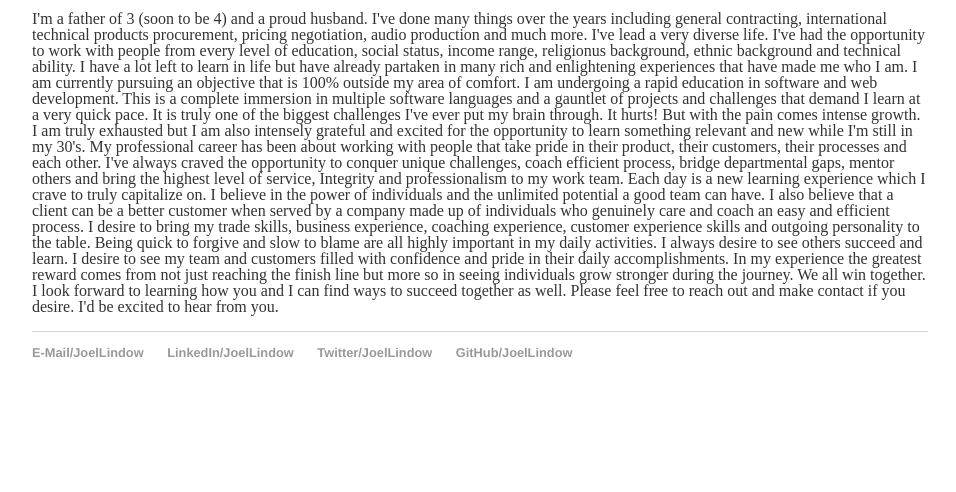
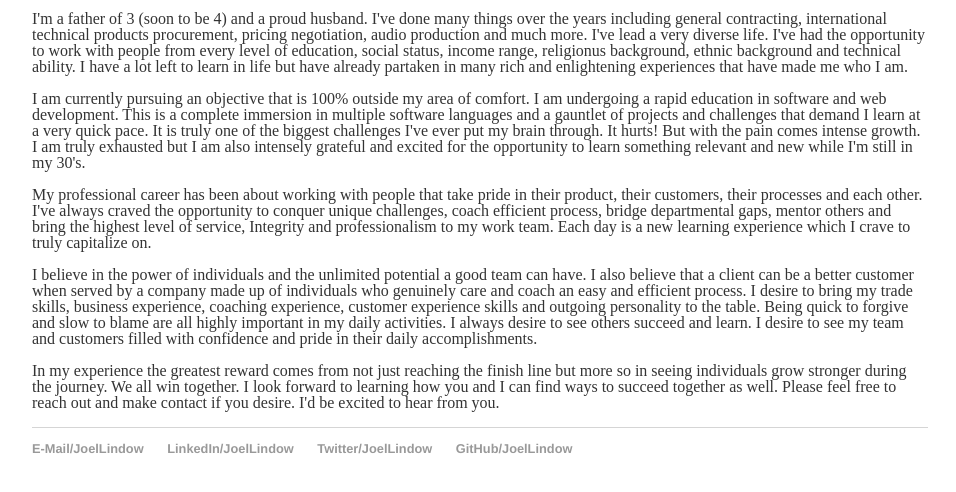
Before and after one commit to JoelLindow/joellindow.github.io, a plain HTML site: page index.html in a window 1280 px wide. Shown: the part 262-754 px from the top of the page, without its empty margins (160-1116 px from the left). Drawn offline with Linux system fonts and the light colour scheme.

Commit message:
index page updated with better spacing

```diff
--- a/index.html
+++ b/index.html
@@ -16,16 +16,16 @@
     		<div class="blurb">
 
 						<h1><img class="joelface1" src="https://scontent-lax3-1.xx.fbcdn.net/v/t1.0-9/17992339_10155260200255970_1316155246570587786_n.jpg?oh=620acc6b1a36e1e0e15be8ca1adbe900&oe=597F81A0" alt="Joel Pastel Portrait" /> Hi there, I'm Joel Lindow!</h1>
-				<p>I'm a father of 3 (soon to be 4) and a proud husband. I've done many things over the years including general contracting, international technical products procurement, pricing negotiation, audio production and much more. I've lead a very diverse life. I've had the opportunity to work with people from every level of education, social status, income range, religionus background, ethnic background and technical ability. I have a lot left to learn in life but have already partaken in many rich and enlightening experiences that have made me who I am.
+							<p>I'm a father of 3 (soon to be 4) and a proud husband. I've done many things over the years including general contracting, international technical products procurement, pricing negotiation, audio production and much more. I've lead a very diverse life. I've had the opportunity to work with people from every level of education, social status, income range, religionus background, ethnic background and technical ability. I have a lot left to learn in life but have already partaken in many rich and enlightening experiences that have made me who I am.</p>
 
-					I am currently pursuing an objective that is 100% outside my area of comfort. I am undergoing a rapid education in software and web development. This is a complete immersion in multiple software languages and a gauntlet of projects and challenges that demand I learn at a very quick pace. It is truly one of the biggest challenges I've ever put my brain through. It hurts! But with the pain comes intense growth. I am truly exhausted but I am also intensely grateful and excited for the opportunity to learn something relevant and new while I'm still in my 30's.
+							<p>I am currently pursuing an objective that is 100% outside my area of comfort. I am undergoing a rapid education in software and web development. This is a complete immersion in multiple software languages and a gauntlet of projects and challenges that demand I learn at a very quick pace. It is truly one of the biggest challenges I've ever put my brain through. It hurts! But with the pain comes intense growth. I am truly exhausted but I am also intensely grateful and excited for the opportunity to learn something relevant and new while I'm still in my 30's.</p>
 
-					My professional career has been about working with people that take pride in their product, their customers, their processes and each other. I've always craved the opportunity to conquer unique challenges, coach efficient process, bridge departmental gaps, mentor others and bring the highest level of service, Integrity  and professionalism to my work team. Each day is a new learning experience which I crave to truly capitalize on.
+							<p>My professional career has been about working with people that take pride in their product, their customers, their processes and each other. I've always craved the opportunity to conquer unique challenges, coach efficient process, bridge departmental gaps, mentor others and bring the highest level of service, Integrity  and professionalism to my work team. Each day is a new learning experience which I crave to truly capitalize on.</p>
 
-					I believe in the power of individuals and the unlimited potential a good team can have. I also believe that a client can be a better customer when served by a company made up of individuals who genuinely care and coach an easy and efficient process. I desire to bring my trade skills, business experience, coaching experience, customer experience skills and outgoing personality to the table.  Being quick to forgive and slow to blame are all highly important in my daily activities. I always desire to see others succeed and learn. I desire to see my team and customers  filled with confidence and pride in their daily accomplishments.
+							<p>I believe in the power of individuals and the unlimited potential a good team can have. I also believe that a client can be a better customer when served by a company made up of individuals who genuinely care and coach an easy and efficient process. I desire to bring my trade skills, business experience, coaching experience, customer experience skills and outgoing personality to the table.  Being quick to forgive and slow to blame are all highly important in my daily activities. I always desire to see others succeed and learn. I desire to see my team and customers  filled with confidence and pride in their daily accomplishments.</p>
 
-					In my experience the greatest reward comes from not just reaching the finish line but more so in seeing individuals grow stronger during the journey. We all win together. I look forward to learning how you and  I can find ways to succeed together as well. Please feel free to reach out and make contact if you desire. I'd be excited to hear from you.
- 				</p>
+							<p>In my experience the greatest reward comes from not just reaching the finish line but more so in seeing individuals grow stronger during the journey. We all win together. I look forward to learning how you and  I can find ways to succeed together as well. Please feel free to reach out and make contact if you desire. I'd be excited to hear from you.
+ 							</p>
     		</div><!-- /.blurb -->
 		</div><!-- /.container -->
 		<footer>
```
